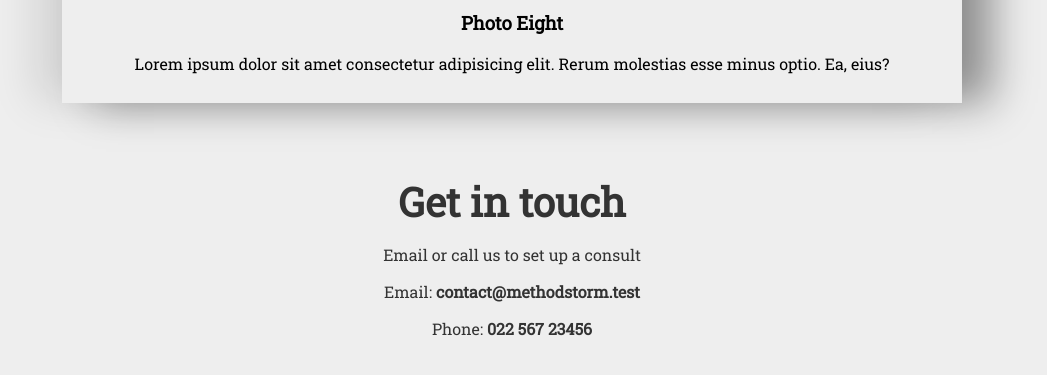
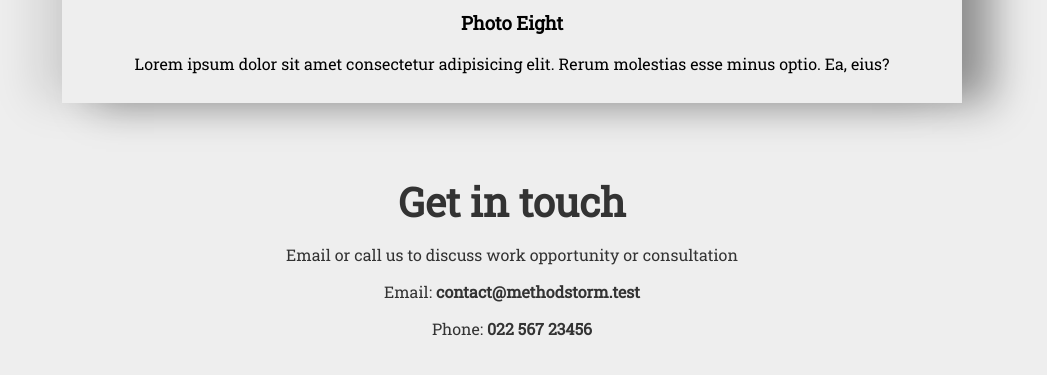
Before and after one commit to manaswipatil/Responsive-Landing-Page, a plain HTML site: page Photography-Website-Mobile-First/index.html in a window 1280 px wide. Shown: the part 7173-7548 px from the top of the page, without its empty margins (128-1175 px from the left). Drawn offline with nearby package versions, Linux system fonts and the light colour scheme.

Commit message:
uploading changes

```diff
--- a/Photography-Website-Mobile-First/index.html
+++ b/Photography-Website-Mobile-First/index.html
@@ -85,7 +85,7 @@
 
     <footer>
         <h3>Get in touch</h3>
-        <p>Email or call us to set up a consult</p>
+        <p>Email or call us to discuss work opportunity or consultation</p>
         <p>Email: <strong>contact@methodstorm.test</strong></p>
         <p>Phone: <strong>022 567 23456</strong></p>
     </footer>
```
